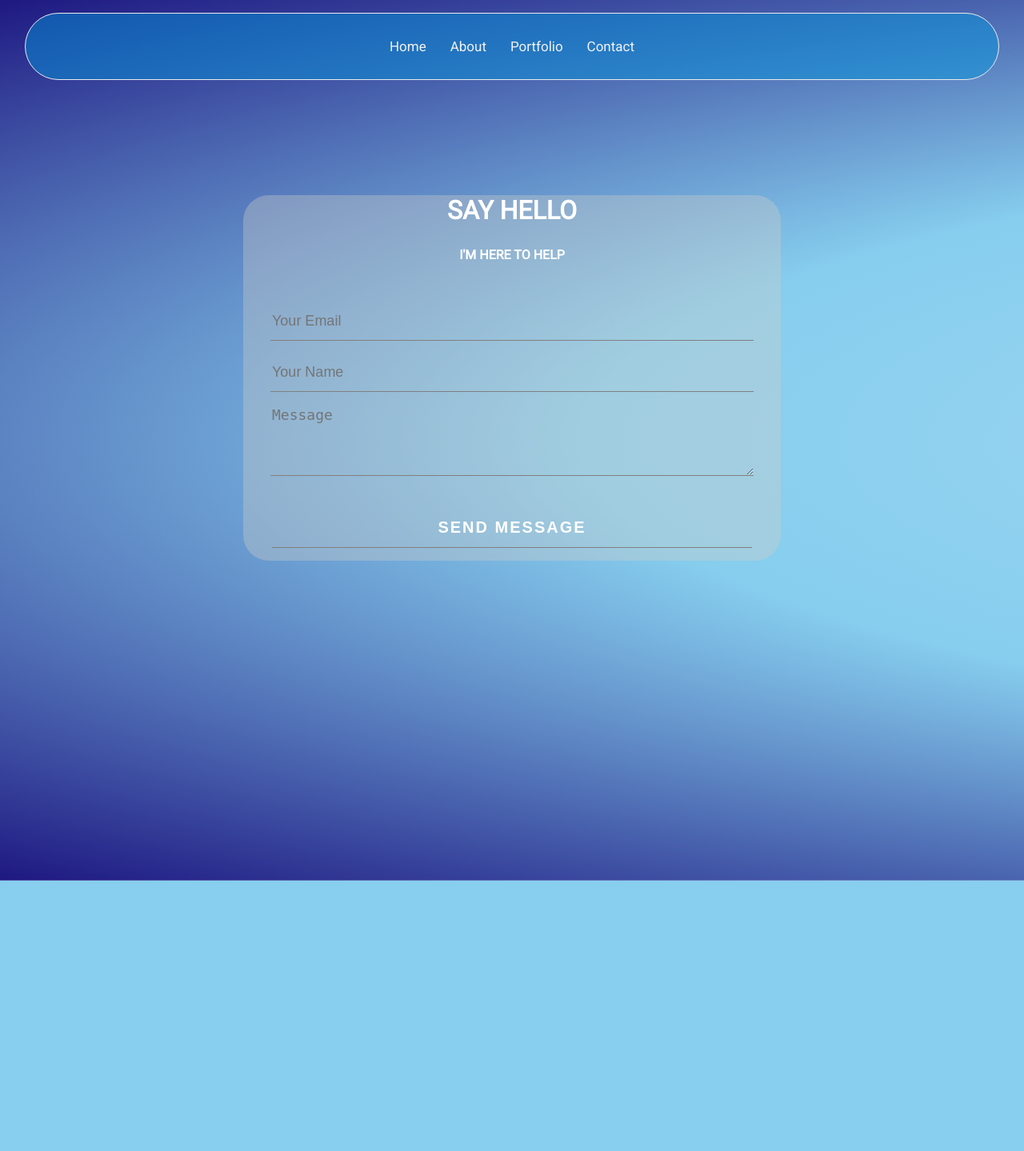
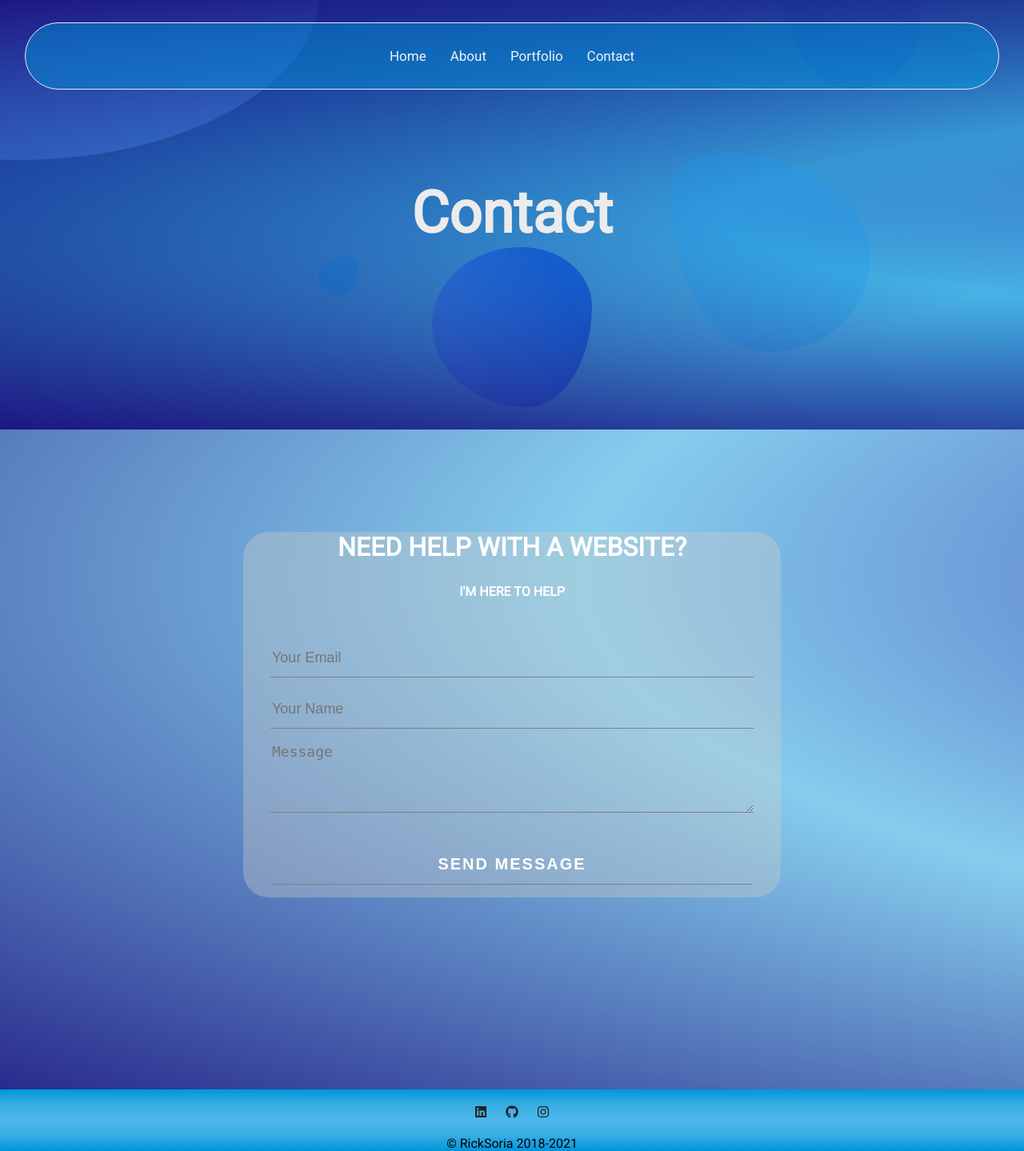
Before and after one commit to rsoria21/personalsite, a PHP site: page /contactForm2/contact.html in a window 1280 px wide. Shown: the whole page at 80% size. Before the commit the page ends 1101 px from the top, so only its background shows below. Run offline with PHP 8.4, Linux system fonts and the light colour scheme; some libraries are stand-ins or nearby versions.

Commit message:
header overhaul

```diff
--- a/contactForm2/contact.html
+++ b/contactForm2/contact.html
@@ -16,6 +16,16 @@
       href="https://fonts.googleapis.com/css2?family=Roboto&family=Roboto+Slab&display=swap"
       rel="stylesheet"
     />
+    <!-- fontawesome -->
+    <link
+      rel="stylesheet"
+      href="https://cdnjs.cloudflare.com/ajax/libs/font-awesome/4.7.0/css/font-awesome.min.css"
+    />
+    <!-- Font Awesome -->
+    <script
+      defer
+      src="https://use.fontawesome.com/releases/v5.0.7/js/all.js"
+    ></script>
     <!-- JQuery -->
     <script
       src="https://code.jquery.com/jquery-3.6.0.slim.js"
@@ -24,24 +34,37 @@
     ></script>
     <!-- Script -->
     <script src="/contactForm2/script.js"></script>
-    <title>contact form</title>
+    <!-- favicon -->
+    <link rel="shortcut icon" type="image/png" href="/images/favicon.png" />
+    <title>Contact Page</title>
   </head>
   <body>
-    <div class="nav-container">
+    <div class="header-img header-container" id="home">
       <div class="navbar" id="myTopnav">
         <a class="logo" href="/index.html">Home</a>
-        <!-- <a href="javascript:void(0);" class="icon" onclick="myFunction()">
-                        <i class="fa fa-bars"></i>
-                      </a> -->
         <a href="/index.html#about">About</a>
         <a href="/index.html#portfolio">Portfolio</a>
-        <a href="#">Contact</a>
+        <a href="#ß">Contact</a>
       </div>
+      <!-- start blobs -->
+      <div class="row-outter">
+        <h1 class="big-heading fade-in-text">Contact</h1>
+        <div class="wrapper">
+          <span class="shape"></span>
+          <span class="shape"></span>
+          <span class="shape"></span>
+          <span class="shape"></span>
+          <span class="shape"></span>
+        </div>
+      </div>
+      <!-- End blobs -->
     </div>
+
+    <!-- Contact Form -->
     <section class="container">
       <div class="contact-section">
         <div class="contact-title">
-          <h1>Say Hello</h1>
+          <h1>Need help with a website?</h1>
           <h2>I'm here to help</h2>
         </div>
 
@@ -85,5 +108,23 @@
         </div>
       </div>
     </section>
+    <!-- End Contact Form -->
+    <!-- Footer -->
+    <footer>
+      <div>
+        <a href="https://www.linkedin.com/in/ricardo-soria/" target="_blank"
+          ><i class="social-icon fab fa-linkedin"></i
+        ></a>
+        <a href="https://github.com/rsoria21" target="_blank"
+          ><i class="social-icon fab fa-github"></i
+        ></a>
+        <a href="https://www.instagram.com/rick_webdev/" target="_blank"
+          ><i class="social-icon fab fa-instagram"></i
+        ></a>
+      </div>
+      &copy; RickSoria 2018-2021
+    </footer>
+    <!-- <div>&copy; Ricardo Soria 2021</div> -->
+    <!-- Footer End-->
   </body>
 </html>
--- a/contactForm2/styles.css
+++ b/contactForm2/styles.css
@@ -4,9 +4,7 @@ body {
   padding: 0;
   text-align: center;
   font-family: "Roboto", sans-serif;
-  background-image: radial-gradient(#4cb5e679, #0096db79, #1d1680);
-  background-repeat: no-repeat;
-  background-position: center;
+  background-image: radial-gradient(#332ba5, #0096db79, #1d1680);
   background-size: 400%;
   animation: bg-animation 500s infinite alternate;
 }
@@ -18,26 +16,17 @@ body {
     background-position: right;
   }
 }
+
 /* navbar */
-/* .nav-container {
-  padding: 100px 0 250px 0;
-}
-@media screen and (max-width: 700px) {
-  .nav-container {
-    padding: 100px 0 250px 0;
-  }
-} */
 .navbar {
   border: 0.5px solid #ebebeb;
   background-color: #0096db79;
-  /* background: rgba(51, 51, 51, 0.295); */
-  /* position: fixed; */
   overflow: hidden;
   padding: 1rem 2rem;
-  /* top: 0; */
   width: 90%;
+  z-index: 1;
   border-radius: 5rem;
-  margin: 1rem auto;
+  margin: 0 auto 7rem auto;
   display: flex;
   justify-content: center;
   transition: top 0.3s;
@@ -61,7 +50,6 @@ body {
 }
 
 .navbar a.active {
-  /* background-color: #4caf50; */
   color: white;
 }
 
@@ -69,20 +57,7 @@ body {
   display: none;
 }
 
-/* @media screen and (max-width: 700px) {
-  .navbar a:not(:first-child) {
-    display: none;
-  }
-  .navbar a.icon {
-    float: right;
-    display: block;
-  }
-  .navbar a.logo {
-    float: left;
-  }
-} */
-
-@media screen and (max-width: 800px) {
+@media screen and (max-width: 700px) {
   .navbar {
     width: 75%;
   }
@@ -102,9 +77,169 @@ body {
 }
 
 /* end of nav-bar */
+
+/* header */
+.header-container {
+  padding: 1.75rem 0;
+}
+.header-img {
+  background: radial-gradient(#332ba5, #0096db79, #1d1680);
+  background-size: 500%;
+  animation: bg-animation 500s infinite alternate;
+}
+@keyframes bg-animation {
+  0% {
+    background-position: left;
+  }
+  100% {
+    background-position: right;
+  }
+}
+.big-heading {
+  position: relative;
+  margin: 0 auto;
+  font-size: 4.5rem;
+  color: #ebebeb;
+  text-align: center;
+  z-index: 1;
+}
+
+.fade-in-text {
+  animation: fadeIn linear 2.5s;
+  -webkit-animation: fadeIn linear 2.5s;
+  -moz-animation: fadeIn linear 2.5s;
+  -o-animation: fadeIn linear 2.5s;
+  -ms-animation: fadeIn linear 2.5s;
+}
+
+@keyframes fadeIn {
+  0% {
+    opacity: 0;
+  }
+  100% {
+    opacity: 1;
+  }
+}
+
+@-moz-keyframes fadeIn {
+  0% {
+    opacity: 0;
+  }
+  100% {
+    opacity: 1;
+  }
+}
+
+@-webkit-keyframes fadeIn {
+  0% {
+    opacity: 0;
+  }
+  100% {
+    opacity: 1;
+  }
+}
+
+@-o-keyframes fadeIn {
+  0% {
+    opacity: 0;
+  }
+  100% {
+    opacity: 1;
+  }
+}
+
+@-ms-keyframes fadeIn {
+  0% {
+    opacity: 0;
+  }
+  100% {
+    opacity: 1;
+  }
+}
+/* STart Blobs */
+.wrapper {
+  display: flex;
+  align-items: center;
+  flex-direction: column;
+  justify-content: center;
+  width: 100%;
+}
+
+.shape:nth-of-type(1) {
+  width: 200px;
+  height: 200px;
+  background: linear-gradient(
+    64deg,
+    #4856f3a9 23%,
+    #4856f3a9 23%,
+    #0d1edabd 80%
+  );
+  z-index: -1;
+  animation: wave 8s ease-in-out infinite;
+}
+
+.shape:nth-of-type(2) {
+  width: 800px;
+  height: 400px;
+  background: #7998ff;
+  position: absolute;
+  top: -200px;
+  left: -400px;
+  opacity: 0.9;
+  z-index: -1;
+  animation: wave 5s ease-in-out infinite;
+}
+.shape:nth-of-type(3) {
+  width: 250px;
+  height: 250px;
+  background: #379eff;
+  position: absolute;
+  bottom: 45%;
+  right: 15%;
+  z-index: -1;
+  opacity: 0.3;
+  animation: wave 12s ease-in-out infinite;
+}
+
+.shape:nth-of-type(4) {
+  width: 175px;
+  height: 175px;
+  background: #0317ac88;
+  position: absolute;
+  top: -8%;
+  right: 10%;
+  z-index: -1;
+  opacity: 0.4;
+  animation: wave 15s ease-in-out infinite;
+}
+.shape:nth-of-type(5) {
+  width: 50px;
+  height: 50px;
+  background: #007eec7d;
+  position: absolute;
+  top: 40%;
+  right: 65%;
+  opacity: 0.7;
+  z-index: -1;
+  transform: rotate(90deg);
+  animation: wave 15s ease-in-out infinite;
+}
+
+@keyframes wave {
+  0%,
+  100% {
+    border-radius: 66% 34% 37% 63% / 57% 31% 69% 43%;
+  }
+  50% {
+    border-radius: 26% 74% 51% 49% / 22% 53% 47% 78%;
+  }
+}
+/* End Blobs */
+/* Header END */
+
 /* Form Start */
 .container {
-  padding: 1.75rem 0 25rem 0;
+  padding: 1.75rem 0 15rem 0;
 }
 .contact-section {
   background-color: rgba(206, 205, 199, 0.356);
@@ -167,7 +302,7 @@ input {
 }
 
 form .submit {
-  background: #ff5722;
+  background: #0579af79;
   background-color: transparent;
   color: #fff;
   font-size: 20px;
@@ -178,7 +313,24 @@ form .submit {
 }
 
 form .submit:hover {
-  background-color: #f44336;
+  background-color: #006da079;
   cursor: pointer;
 }
 /* FORM END */
+
+/* Footer */
+footer {
+  background-image: linear-gradient(
+    #0096db,
+    #38ade4,
+    #4cb7e9,
+    #38ade4,
+    #0096db
+  );
+}
+
+.social-icon {
+  margin: 20px 10px;
+  color: #242424;
+}
+/* End of Footer */
```
Also changed, not shown: CSS/style.css (+83 -24 lines), JS/script.js (+9 -0 lines), index.html (+38 -16 lines).
